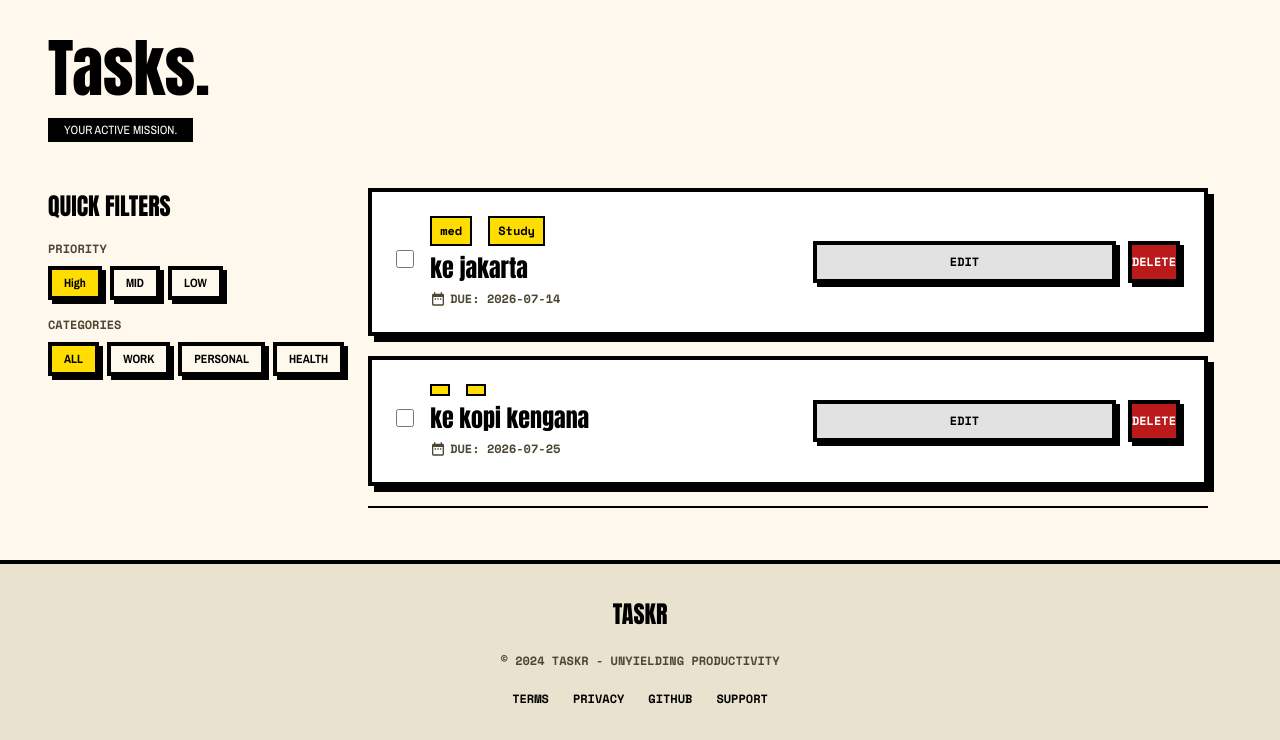
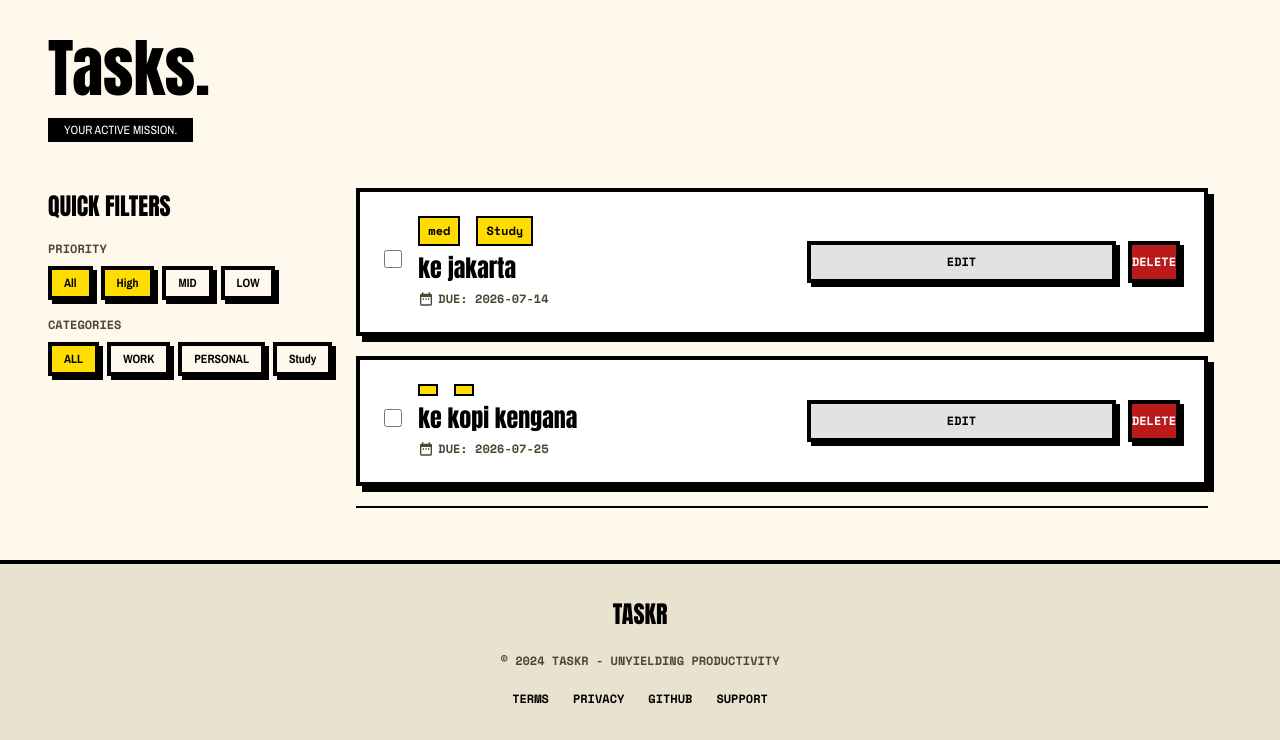
Before and after one commit to Zackyinnova/ToDo-Task-Project, a Flask app: page / in a window 1280 px wide. Shown: the part 120-860 px from the top of the page. Run offline with Flask 3, Linux system fonts and the light colour scheme; data comes from the database, SQL or seed files in the repository; some libraries are stand-ins or nearby versions.

Commit message:
fix: fixing filter error

```diff
--- a/Static/js/script.js
+++ b/Static/js/script.js
@@ -64,3 +64,70 @@ priorityButtons.forEach(button => {
         priorityInput.value = button.dataset.value;
     });
 });
+
+let currentCategory = "all";
+let currentPriority = "all";
+
+function filterTask() {
+
+    const tasks = document.querySelectorAll(".task-list");
+
+    tasks.forEach(task => {
+
+        console.log({
+            filterCategory: currentCategory,
+            taskCategory: task.dataset.category,
+            filterPriority: currentPriority,
+            taskPriority: task.dataset.priority
+        });
+
+        const taskCategory = task.dataset.category.toLowerCase();
+        const taskPriority = task.dataset.priority.toLowerCase();
+
+        const matchCategory =
+            currentCategory === "all" ||
+            taskCategory === currentCategory;
+
+        const matchPriority =
+            currentPriority === "all" ||
+            taskPriority === currentPriority;
+
+        if (matchCategory && matchPriority) {
+            task.style.display = "";
+        } else {
+            task.style.display = "none";
+        }
+
+    });
+
+}
+
+
+// ================= CATEGORY =================
+
+document.querySelectorAll(".filter-category").forEach(button => {
+
+    button.addEventListener("click", () => {
+
+        currentCategory = button.dataset.category.toLowerCase();
+
+        filterTask();
+
+    });
+
+});
+
+
+// ================= PRIORITY =================
+
+document.querySelectorAll(".filter-priority").forEach(button => {
+
+    button.addEventListener("click", () => {
+
+        currentPriority = button.dataset.priority.toLowerCase();
+
+        filterTask();
+
+    });
+
+});
--- a/app.py
+++ b/app.py
@@ -24,7 +24,6 @@ def index():
 
     cursor = db.cursor(dictionary=True)
 
-    # ambil semua task
     cursor.execute("""
         SELECT *
         FROM task
@@ -32,6 +31,8 @@ def index():
     """)
 
     data = cursor.fetchall()
+
+    print(data)   # <-- Tambahkan ini
 
     cursor.close()
 
--- a/templates/index.html
+++ b/templates/index.html
@@ -99,17 +99,22 @@
                         </div>
 
                         <div class="flex flex-grow gap-2">
-                            <button class="py-1 px-3 bg-[#FFDD00] text-[12px] font-bold border-4 border-black brutal-btn-hover shadow-[4px_4px_0px_0px_#000]"
-                                data-priority="PRIORITY">
+                            <button class="filter-priority py-1 px-3 bg-[#FFDD00] text-[12px] font-bold border-4 border-black brutal-btn-hover shadow-[4px_4px_0px_0px_#000]"
+                                data-priority="all">
+                                All
+                            </button>
+
+                            <button class="filter-priority py-1 px-3 bg-[#FFDD00] text-[12px] font-bold border-4 border-black brutal-btn-hover shadow-[4px_4px_0px_0px_#000]"
+                                data-priority="high">
                                 High
                             </button>
 
-                            <button class="py-1 px-3 text-[12px] font-bold border-4 border-black brutal-btn-hover shadow-[4px_4px_0px_0px_#000]"
-                                data-priority="MID">
+                            <button class="filter-priority py-1 px-3 text-[12px] font-bold border-4 border-black brutal-btn-hover shadow-[4px_4px_0px_0px_#000]"
+                                data-priority="med">
                                 MID
                             </button>
-                            <button class="py-1 px-3 text-[12px] font-bold border-4 border-black brutal-btn-hover shadow-[4px_4px_0px_0px_#000]"
-                                data-priority="LOW">
+                            <button class="filter-priority py-1 px-3 text-[12px] font-bold border-4 border-black brutal-btn-hover shadow-[4px_4px_0px_0px_#000]"
+                                data-priority="low">
                                 LOW
                             </button>
                         </div>
@@ -121,24 +126,24 @@
                         </div>
 
                         <div class="flex flex-grow gap-2">
-                            <button class="py-1 px-3 bg-[#FFDD00] text-[12px] font-bold border-4 border-black brutal-btn-hover shadow-[4px_4px_0px_0px_#000]"
-                                data-category="All">
+                            <button class="filter-category py-1 px-3 bg-[#FFDD00] text-[12px] font-bold border-4 border-black brutal-btn-hover shadow-[4px_4px_0px_0px_#000]"
+                                data-category="all">
                                 ALL
                             </button>
 
-                            <button class="py-1 px-3 text-[12px] font-bold border-4 border-black brutal-btn-hover shadow-[4px_4px_0px_0px_#000]"
-                                data-category="WORK">
+                            <button class="filter-category py-1 px-3 text-[12px] font-bold border-4 border-black brutal-btn-hover shadow-[4px_4px_0px_0px_#000]"
+                                data-category="work">
                                 WORK
                             </button>
 
-                            <button class="py-1 px-3 text-[12px] font-bold border-4 border-black brutal-btn-hover shadow-[4px_4px_0px_0px_#000]"
-                                data-category="PERSONAL">
+                            <button class="filter-category py-1 px-3 text-[12px] font-bold border-4 border-black brutal-btn-hover shadow-[4px_4px_0px_0px_#000]"
+                                data-category="personal">
                                 PERSONAL
                             </button>
 
-                            <button class="py-1 px-3 text-[12px] font-bold border-4 border-black brutal-btn-hover shadow-[4px_4px_0px_0px_#000]"
-                                data-category="Health">
-                                HEALTH
+                            <button class="filter-category py-1 px-3 text-[12px] font-bold border-4 border-black brutal-btn-hover shadow-[4px_4px_0px_0px_#000]"
+                                data-category="study">
+                                Study
                             </button>
                         </div>
                     </div>
@@ -149,7 +154,9 @@
                 <div class="flex flex-col md:w-full gap-5 md:pr-6 max-h-[40vh] scrollbar-hide overflow-auto ">
                     {% if data %}
                         {% for item in data %}
-                        <div class="flex flex-col flex-start md:items-center bg-white gap-4 border-4 border-black shadow-[6px_6px_0px_0px_#000] py-6 px-6 md:flex-row">
+                        <div class="task-list flex flex-col flex-start md:items-center bg-white gap-4 border-4 border-black shadow-[6px_6px_0px_0px_#000] py-6 px-6 md:flex-row"
+                            data-category="{{ item.category|lower }}"
+                            data-priority="{{ item.priority|lower }}">
                             <div class="">
                                 <input type="checkbox" class="w-[18px] h-[18px]">
                             </div>
@@ -278,11 +285,11 @@
                             Category
                         </label>
 
-                        <input type="hidden" name="category" id="category" value="">
+                        <input type="hidden" name="priority" id="priority" value="">
                         <div class="button-group mt-2 flex flex-row gap-4">
                             <button
                                 type="button"
-                                class="category-button uppercase toggle-button bg-white py-2 px-4 border-2 border-black text-[12px] font-space font-bold hover:translate-y-[-2px] transition-transform brutal-btn-hover"
+                                class="priority-button toggle-button uppercase toggle-button bg-white py-2 px-4 border-2 border-black text-[12px] font-space font-bold hover:translate-y-[-2px] transition-transform brutal-btn-hover"
                                 data-value="High"
                             >
                                 High
@@ -290,16 +297,16 @@
 
                             <button
                                 type="button"
-                                class="category-button uppercase toggle-button bg-white py-2 px-4 border-2 border-black text-[12px] font-space font-bold hover:translate-y-[-2px] transition-transform brutal-btn-hover"
-                                data-value="med"
+                                class="priority-button toggle-button uppercase toggle-button bg-white py-2 px-4 border-2 border-black text-[12px] font-space font-bold hover:translate-y-[-2px] transition-transform brutal-btn-hover"
+                                data-value="Med"
                             >
                                 Med
                             </button>
 
                             <button
                                 type="button"
-                                class="category-button uppercase toggle-button bg-white py-2 px-4 border-2 border-black text-[12px] font-space font-bold hover:translate-y-[-2px] transition-transform brutal-btn-hover"
-                                data-value="low"
+                                class="priority-button toggle-button uppercase toggle-button bg-white py-2 px-4 border-2 border-black text-[12px] font-space font-bold hover:translate-y-[-2px] transition-transform brutal-btn-hover"
+                                data-value="Low"
                             >
                                 Low
                             </button>
@@ -311,11 +318,11 @@
                             Priority
                         </label>
 
-                        <input type="hidden" name="priority" id="priority" value="">
+                        <input type="hidden" name="category" id="category" value="">
                         <div class="button-group mt-2 flex flex-row gap-4">
                             <button
                                 type="button"
-                                class="priority-button uppercase toggle-button bg-white py-2 px-4 border-2 border-black text-[12px] font-space font-bold hover:translate-y-[-2px] transition-transform brutal-btn-hover"
+                                class="category-button toggle-button uppercase toggle-button bg-white py-2 px-4 border-2 border-black text-[12px] font-space font-bold hover:translate-y-[-2px] transition-transform brutal-btn-hover"
                                 data-value="Study"
                             >
                                 Study
@@ -323,7 +330,7 @@
 
                             <button
                                 type="button"
-                                class="priority-button uppercase toggle-button bg-white py-2 px-4 border-2 border-black text-[12px] font-space font-bold hover:translate-y-[-2px] transition-transform brutal-btn-hover"
+                                class="category-button toggle-button uppercase toggle-button bg-white py-2 px-4 border-2 border-black text-[12px] font-space font-bold hover:translate-y-[-2px] transition-transform brutal-btn-hover"
                                 data-value="Work"
                             >
                                 Work
@@ -331,7 +338,7 @@
 
                             <button
                                 type="button"
-                                class="priority-button uppercase toggle-button bg-white py-2 px-4 border-2 border-black text-[12px] font-space font-bold hover:translate-y-[-2px] transition-transform brutal-btn-hover"
+                                class="category-button toggle-button uppercase toggle-button bg-white py-2 px-4 border-2 border-black text-[12px] font-space font-bold hover:translate-y-[-2px] transition-transform brutal-btn-hover"
                                 data-value="Personal"
                             >
                                 Personal
--- a/templates/test.html
+++ b/templates/test.html
@@ -303,6 +303,7 @@
 </div>
 </div>
 </main>
+
 <!-- Footer -->
 <footer class="w-full mt-auto bg-surface-container-highest border-t-4 border-black">
 <div class="flex flex-col md:flex-row justify-between items-center w-full px-margin py-8 gap-gutter max-w-container-max mx-auto">
```
